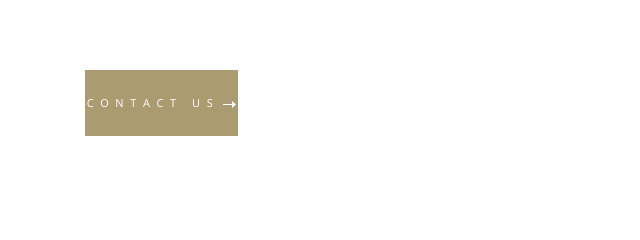
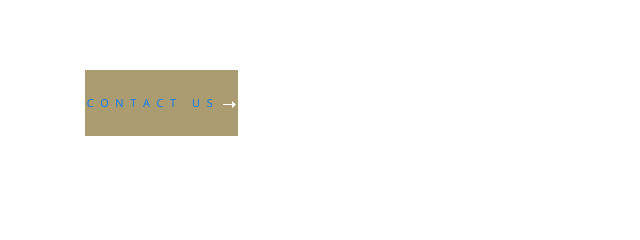
Before and after one commit to djgalati/Sigma-Nu, a plain HTML site: page rush.html in a window 1280 px wide. Shown: the part 1359-1599 px from the top of the page, 0-640 px from the left. Drawn offline with nearby package versions, Linux system fonts and the light colour scheme; some packages are replaced by stand-ins of ours.

Commit message:
Update rush.html

```diff
--- a/rush.html
+++ b/rush.html
@@ -144,7 +144,7 @@
 						<div class="contact_subtitle">contact us about rush week by clicking the link below</div>
 
 						<div>
-							<button id="contact_form_submit" target="ec" type="submit" class="contact_submit_btn trans_300" value="Submit">Contact us<img src="images/arrow_right.svg" alt="">
+							<button id="contact_form_submit" target="ec" type="submit" class="contact_submit_btn trans_300" value="Submit"><a href="ec">Contact us</a><img src="images/arrow_right.svg" alt="">
 							</button>
 						</div>
 
```
